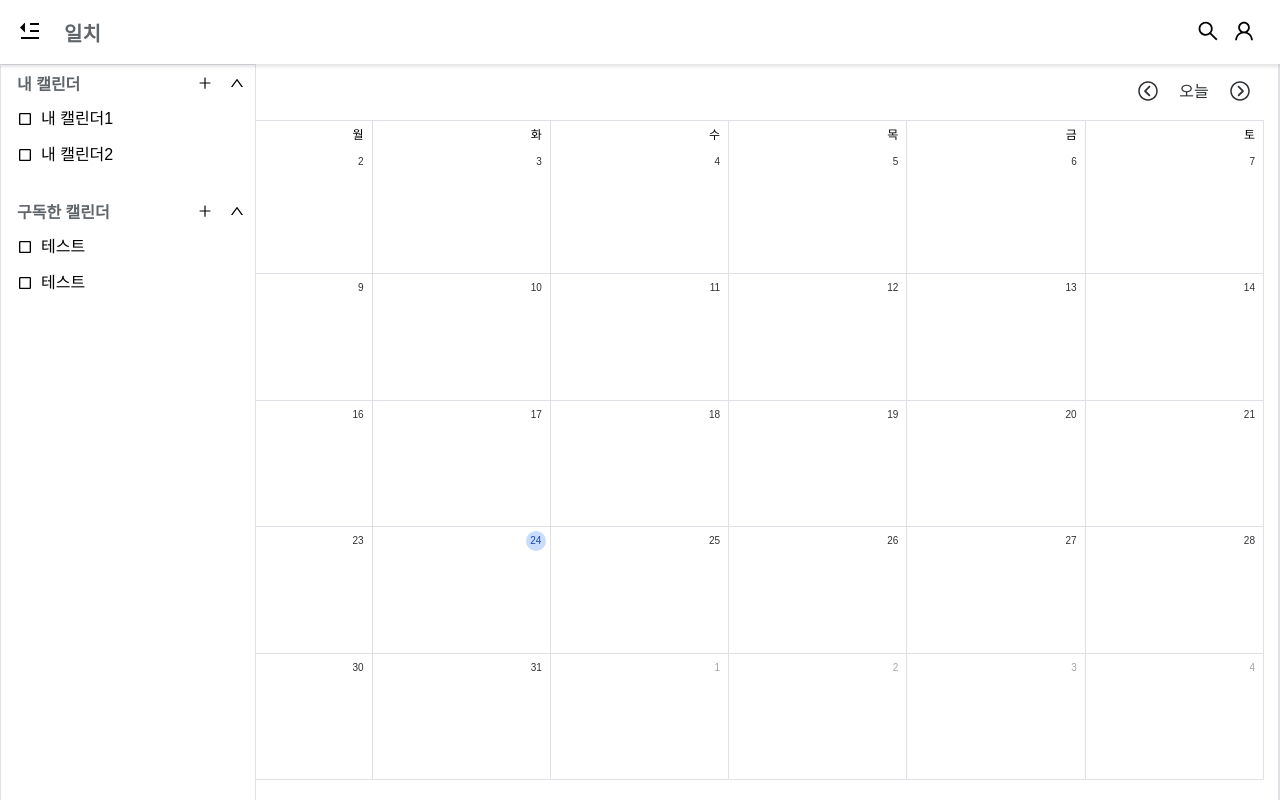
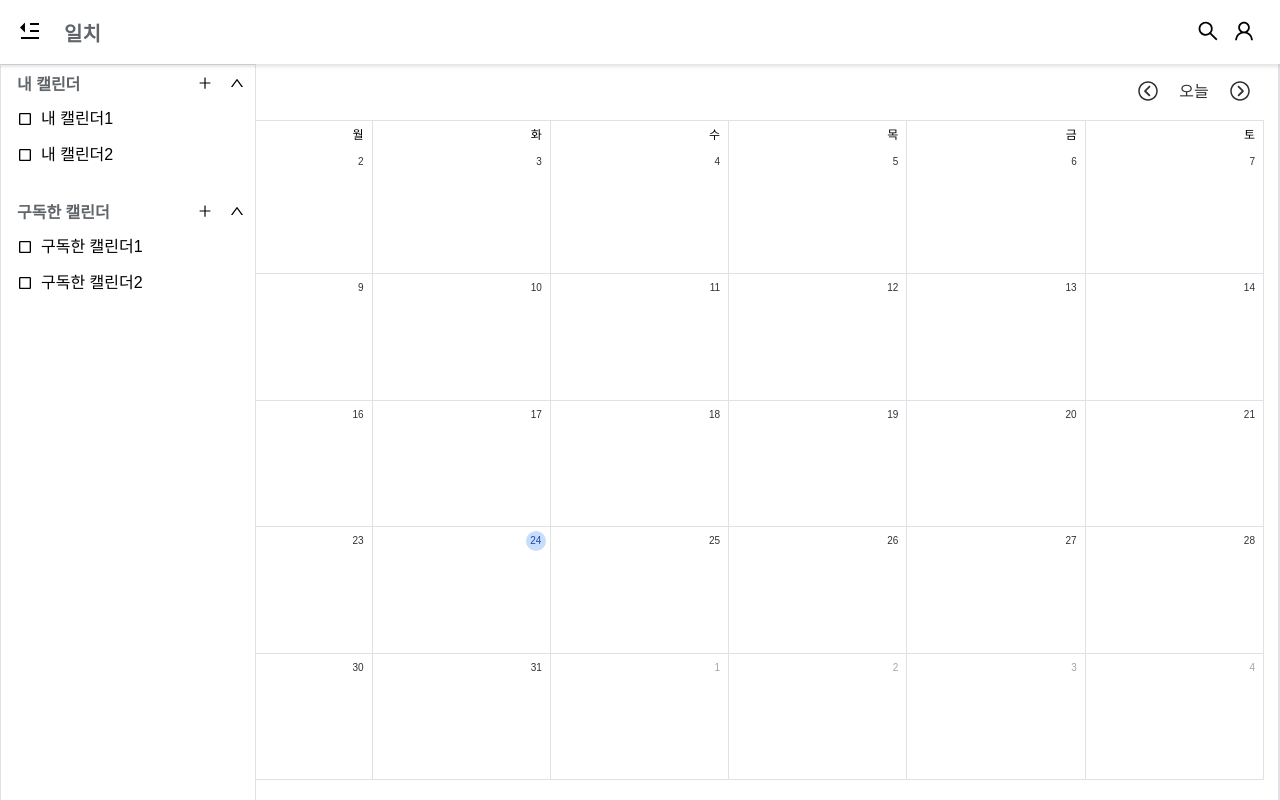
Before and after one commit to aksmf1442/schedule-management-project, a React (Create React App) app in the folder frontend/: page / in a window 1280 px wide. Built offline with nearby package versions, Linux system fonts and the light colour scheme.

Commit message:
[#30] refactor: ModalPortal 리팩토링

```diff
--- a/frontend/src/components/calendar/CalendarCell.jsx
+++ b/frontend/src/components/calendar/CalendarCell.jsx
@@ -56,6 +56,7 @@ function CalendarCell({ day, currentDate, originDate, formattedDate, isSideBarOp
 	};
 
 	return (
+		<>
 			<Button onClick={handleClickScheduleAdderButton} aria-expanded={isScheduleAdderModalOpen}>
 				<CalendarCellContainer key={day} day={getDay(day)}>
 					<CalendarCellText
@@ -66,10 +67,11 @@ function CalendarCell({ day, currentDate, originDate, formattedDate, isSideBarOp
 						{formattedDate}
 					</CalendarCellText>
 				</CalendarCellContainer>
+			</Button>
 			<ModalPortal isOpen={isScheduleAdderModalOpen} closeModal={toggleScheduleAdderModalOpen}>
 				<ScheduleAdder isSideBarOpen={isSideBarOpen} day={getDay(day)} />
 			</ModalPortal>
-		</Button>
+		</>
 	);
 }
 
--- a/frontend/src/components/common/ModalPortal.jsx
+++ b/frontend/src/components/common/ModalPortal.jsx
@@ -32,7 +32,7 @@ function ModalPortal({ isOpen, closeModal, dimmerBackground, children }) {
 	}
 
 	const handleClickDimmer = e => {
-		if (e.target === e.currentTarget) {
+		if (e.target !== e.currentTarget) {
 			return;
 		}
 
--- a/frontend/src/components/sidebar/calendarlist/listcontent/ListItem.jsx
+++ b/frontend/src/components/sidebar/calendarlist/listcontent/ListItem.jsx
@@ -47,7 +47,7 @@ const listItemModalButtonStyle = css`
 
 function ListItem({ children }) {
 	const { isModalOpen, toggleModalOpen, handleClickOpen, modalPos } = useModalPosition();
-
+	console.log(isModalOpen);
 	return (
 		<ListContentContainer>
 			<ListContentNameContainer>
@@ -60,6 +60,8 @@ function ListItem({ children }) {
 				</Button>
 				<Button css={listItemModalButtonStyle} onClick={handleClickOpen}>
 					<MdMoreVert />
+				</Button>
+				{isModalOpen && (
 					<ModalPortal
 						isOpen={isModalOpen}
 						closeModal={toggleModalOpen}
@@ -67,7 +69,7 @@ function ListItem({ children }) {
 					>
 						<ListItemModifier closeModal={toggleModalOpen} modalPos={modalPos} />
 					</ModalPortal>
-				</Button>
+				)}
 			</ListContentModalOpenContainer>
 		</ListContentContainer>
 	);
--- a/frontend/src/components/sidebar/calendarlist/listcontent/ListItemModifier.jsx
+++ b/frontend/src/components/sidebar/calendarlist/listcontent/ListItemModifier.jsx
@@ -76,7 +76,6 @@ function ListItemModifier({ modalPos, closeModal }) {
 	};
 
 	return (
-		<>
 		<ModalPosContainer modalPos={modalPos}>
 			{canEditSubscription && (
 				<Button css={controlButtonStyle} onClick={handleClickManageButton}>
@@ -96,7 +95,6 @@ function ListItemModifier({ modalPos, closeModal }) {
 				})}
 			</ColorsContainer>
 		</ModalPosContainer>
-		</>
 	);
 }
 
--- a/frontend/src/components/sidebar/subscribecalendarlist/SubscribeCalendarList.jsx
+++ b/frontend/src/components/sidebar/subscribecalendarlist/SubscribeCalendarList.jsx
@@ -1,12 +1,12 @@
-import React, { useState } from 'react';
+import React from 'react';
 import styled, { css } from 'styled-components';
 import Button from '../../common/Button';
 import { AiOutlinePlus, AiOutlineDown, AiOutlineUp } from 'react-icons/ai';
 
-import { MdCheckBoxOutlineBlank, MdMoreVert, MdClose } from 'react-icons/md';
 import useToggle from '../../../hooks/useToggle';
 import ModalPortal from '../../common/ModalPortal';
 import SubscribeCalendarAdder from './SubscribeCalendarAdder';
+import ListItem from '../calendarlist/listcontent/ListItem';
 
 const ListBox = styled.div`
 	${({ css }) => css}
@@ -51,45 +51,6 @@ const ListContents = styled.div`
 	transition: height 0.2s ease-in-out;
 `;
 
-const ListContent = styled.div`
-	display: flex;
-	flex-direction: row;
-	justify-content: space-between;
-	align-items: center;
-
-	width: 100%;
-	height: 7rem;
-
-	&:hover {
-		background-color: ${({ theme }) => theme.colors.GRAY};
-
-		button {
-			visibility: visible;
-		}
-	}
-`;
-
-const ListContentNameContainer = styled.div`
-	display: flex;
-	flex-direction: row;
-	justify-content: center;
-	align-items: center;
-
-	gap: 2rem;
-
-	&:hover {
-		cursor: pointer;
-	}
-`;
-
-const ListContentModalContainer = styled.div`
-	position: relative;
-`;
-
-const listContentModalButtonStyle = css`
-	visibility: hidden;
-`;
-
 const listButtonStyle = css`
 	margin-left: 4rem;
 `;
@@ -99,50 +60,26 @@ function SubscribeCalendarList({ css, children }) {
 	const { isOpen: isSubscriebeAdderOpen, toggleClick: toggleSubscriebeAdderOpen } = useToggle();
 
 	return (
+		<>
 			<ListBox css={css}>
 				<ListHeader>
 					<ListHeaderText>{children}</ListHeaderText>
 					<Button onClick={toggleSubscriebeAdderOpen} css={listButtonStyle}>
 						<AiOutlinePlus size={16} />
-					<ModalPortal isOpen={isSubscriebeAdderOpen} closeModal={toggleSubscriebeAdderOpen}>
-						<SubscribeCalendarAdder claseModal={toggleSubscriebeAdderOpen} />
-					</ModalPortal>
 					</Button>
 					<Button onClick={toggleSubscriebeListOpen} css={listButtonStyle}>
 						{isSubscriebeListOpen ? <AiOutlineUp size={16} /> : <AiOutlineDown size={16} />}
 					</Button>
 				</ListHeader>
 				<ListContents isMyListOpen={isSubscriebeListOpen} listLength={2}>
-				<ListContent>
-					<ListContentNameContainer>
-						<MdCheckBoxOutlineBlank />
-						테스트
-					</ListContentNameContainer>
-					<ListContentModalContainer>
-						<Button css={listContentModalButtonStyle}>
-							<MdClose />
-						</Button>
-						<Button css={listContentModalButtonStyle}>
-							<MdMoreVert />
-						</Button>
-					</ListContentModalContainer>
-				</ListContent>
-				<ListContent>
-					<ListContentNameContainer>
-						<MdCheckBoxOutlineBlank />
-						테스트
-					</ListContentNameContainer>
-					<ListContentModalContainer>
-						<Button css={listContentModalButtonStyle}>
-							<MdClose />
-						</Button>
-						<Button css={listContentModalButtonStyle}>
-							<MdMoreVert />
-						</Button>
-					</ListContentModalContainer>
-				</ListContent>
+					<ListItem>구독한 캘린더1</ListItem>
+					<ListItem>구독한 캘린더2</ListItem>
 				</ListContents>
 			</ListBox>
+			<ModalPortal isOpen={isSubscriebeAdderOpen} closeModal={toggleSubscriebeAdderOpen}>
+				<SubscribeCalendarAdder claseModal={toggleSubscriebeAdderOpen} />
+			</ModalPortal>
+		</>
 	);
 }
 
```
Also changed, not shown: frontend/src/components/header/Header.jsx (+6 -4 lines). Lines whose indentation alone changed are shown as unchanged.
